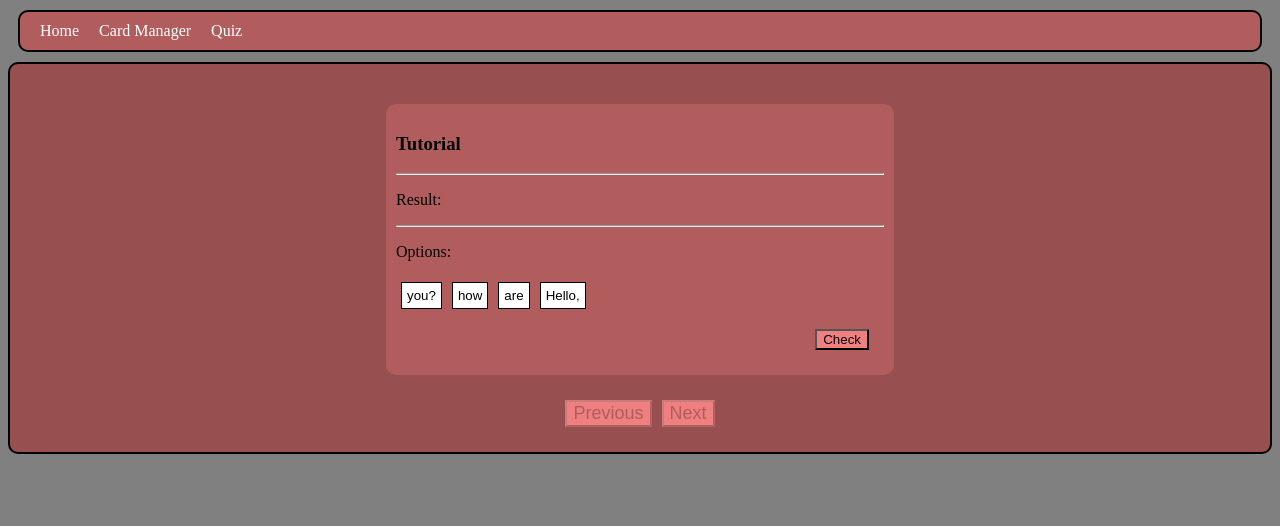
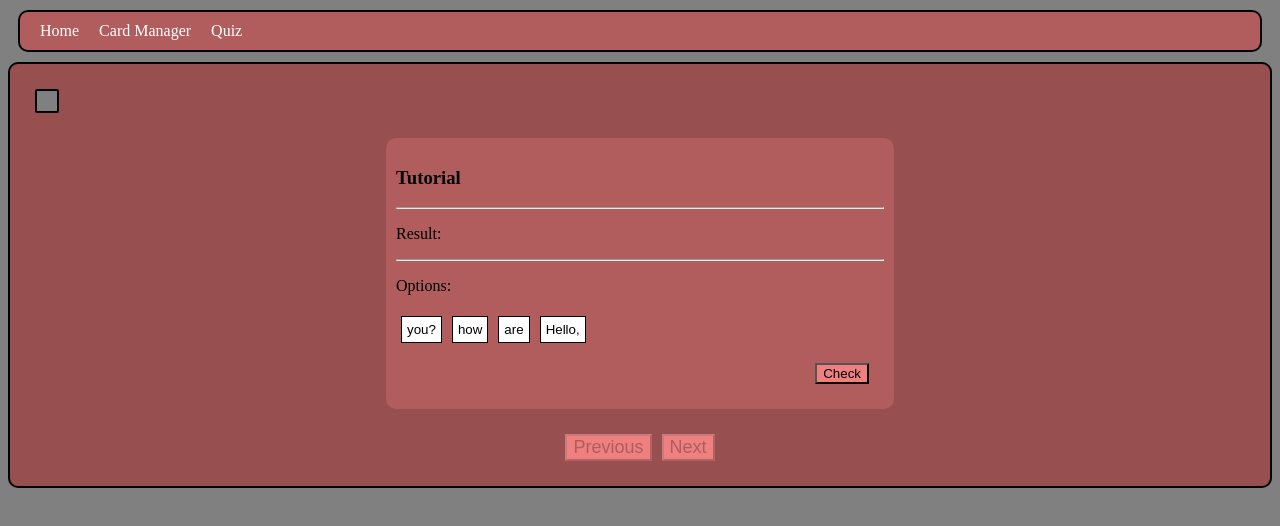
Before and after one commit to Vratislavberry/ReactCardsApp, a React (Vite) app: page /quiz in a window 1280 px wide. Both pictures are taken after a click on the button "Start Quiz". Shown: the top 526 px of the page. Built offline with nearby package versions, Linux system fonts and the light colour scheme.

Commit message:
Add QuizBar and BarButtonLink components into Quiz page

```diff
--- a/src/components/App.jsx
+++ b/src/components/App.jsx
@@ -31,9 +31,6 @@ import NavBar from "./NavBar";
  *  Style webpage with Bootstrap
  *
  *
- *  Add a session (local storage) to save cards among multiple pages and page refreshes
- *
- *
  */
 
 function App() {
--- /dev/null
+++ b/src/components/BarButtonLink.jsx
@@ -0,0 +1,21 @@
+import React from "react";
+
+function BarButtonLink(props) {
+  let stateColors = {
+    true: "green",
+    false: "red",
+    undefined: "white",
+    null: "grey",
+  };
+
+  return (
+    <button
+      id={props.id}
+      className="bar-button"
+      style={{ backgroundColor: stateColors[props.state] }}
+      onClick={() => {props.onClick(props.id)}}
+    ></button>
+  );
+}
+
+export default BarButtonLink;
--- a/src/components/QuizBar.jsx
+++ b/src/components/QuizBar.jsx
@@ -1,7 +1,14 @@
 import React from "react";
+import BarButtonLink from "./BarButtonLink";
 
 function QuizBar(props) {
-    return (<div></div>)
+  return (
+    <div>
+      {props.cards.map((card, index) => (
+        <BarButtonLink key={index} id={index} state={card.state} onClick={props.onBarButtonLinkClick}/>
+      ))}
+    </div>
+  );
 }
 
 export default QuizBar;
--- a/src/components/QuizUI.jsx
+++ b/src/components/QuizUI.jsx
@@ -1,6 +1,7 @@
 import React from "react";
 import SplitCard from "./SplitCard";
 import FormQuizSetup from "./FormQuizSetup";
+import QuizBar from "./QuizBar";
 
 function QuizUI(props) {
   const [splitCards, setSplitCards] = React.useState(() => {
@@ -77,7 +78,19 @@ function QuizUI(props) {
 
   return (
     <div className="quiz-ui">
-      {QuizSetupData.start ? SplitCardUI() : <FormQuizSetup onSubmit={handleQuizSetup} />}
+      {QuizSetupData.start ? (
+        <div>
+          <QuizBar
+            cards={splitCards}
+            onBarButtonLinkClick={(newIndex) => {
+              setCurrentCardIndex(newIndex);
+            }}
+          />
+          {SplitCardUI()}
+        </div>
+      ) : (
+        <FormQuizSetup onSubmit={handleQuizSetup} />
+      )}
     </div>
   );
 }
--- a/src/index.css
+++ b/src/index.css
@@ -107,3 +107,14 @@ body {
 .quizNav {
   text-align: center;
 }
+
+.bar-button {
+  border: 2px solid black;
+  border-radius: 2px;
+  padding: 10px;
+  margin: 10px;
+}
+
+.bar-button:hover {
+  border-color: lightgray;
+}
```
